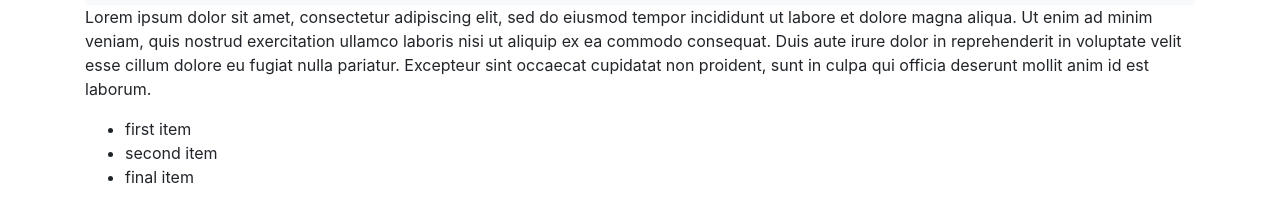
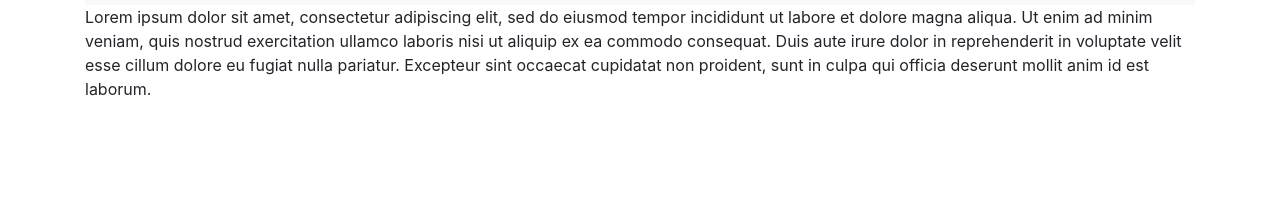
Before and after one commit to Taubinho/project0, a plain HTML site: page index.html in a window 1280 px wide. Shown: the part 51-274 px from the top of the page. Drawn offline with nearby package versions, Linux system fonts and the light colour scheme; files that its build step writes are made by us from their sources.

Commit message:
deleted an unordered list

```diff
--- a/index.html
+++ b/index.html
@@ -34,12 +34,7 @@
             consequat. Duis aute irure dolor in reprehenderit in voluptate velit esse
             cillum dolore eu fugiat nulla pariatur. Excepteur sint occaecat cupidatat
             non proident, sunt in culpa qui officia deserunt mollit anim id est laborum.
-        <div>
-          <ul>
-            <li>first item</li>
-            <li>second item</li>
-            <li>final item</li>
-        </div>
+        </p>
       </div>
     </body>
 </html>
```
